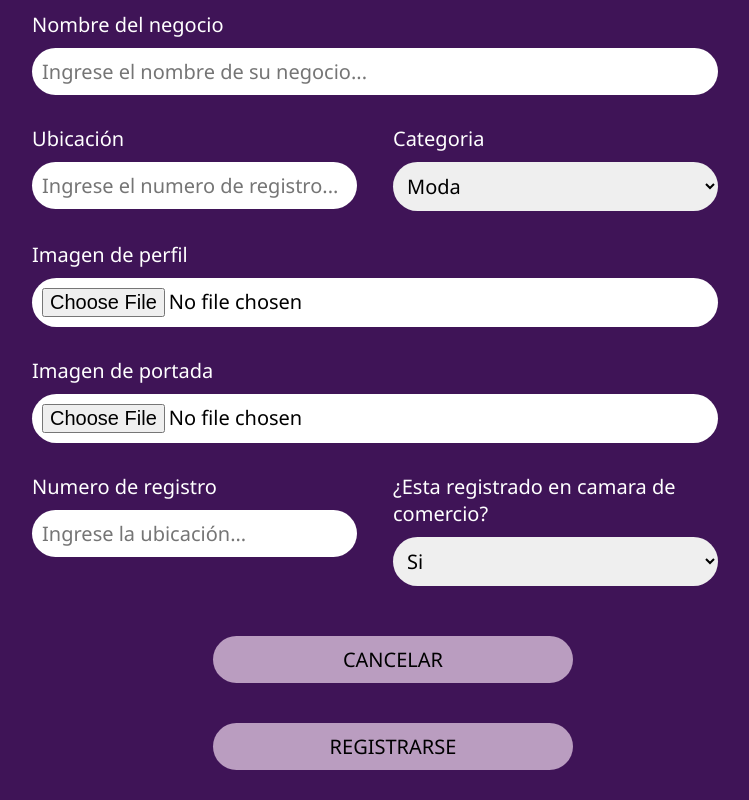
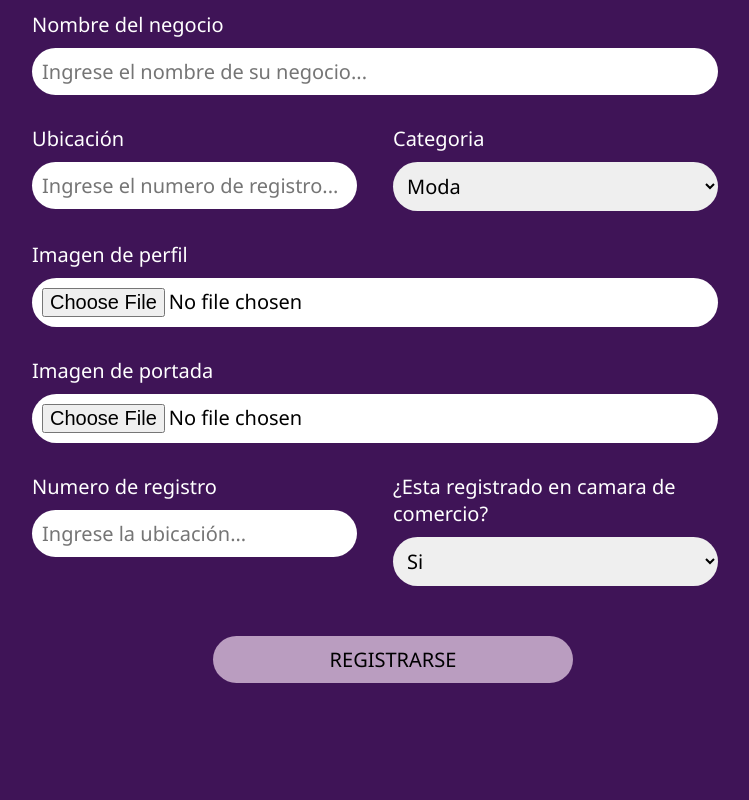
Before and after one commit to Destroy4112/Plantilla_NeedBeaut, a plain HTML site: page registro.html in a window 1280 px wide. Shown: the part 760-1560 px from the top of the page, without its empty margins (247-996 px from the left). After the commit the page ends 1473 px from the top, so only its background shows below. Drawn offline with Linux system fonts and the light colour scheme.

Commit message:
borrado boton cancelar

```diff
--- a/registro.html
+++ b/registro.html
@@ -97,7 +97,6 @@
                         </select>
                     </div>
                 </div>
-                <button class="btn-login">cancelar</button>
                 <button class="btn-login">registrarse</button>
             </form>
         </div>
```
